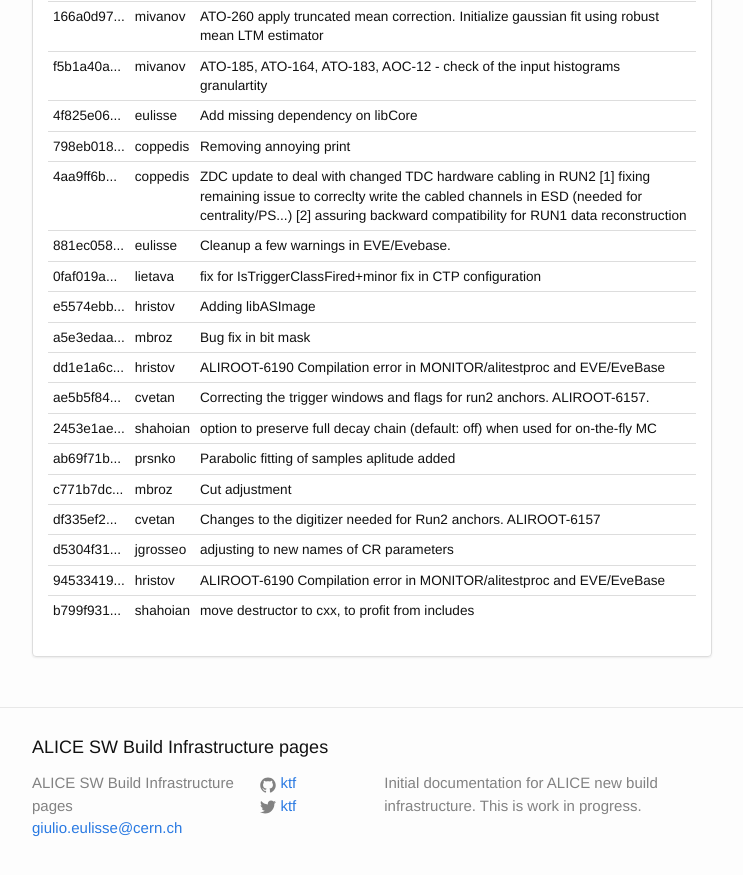
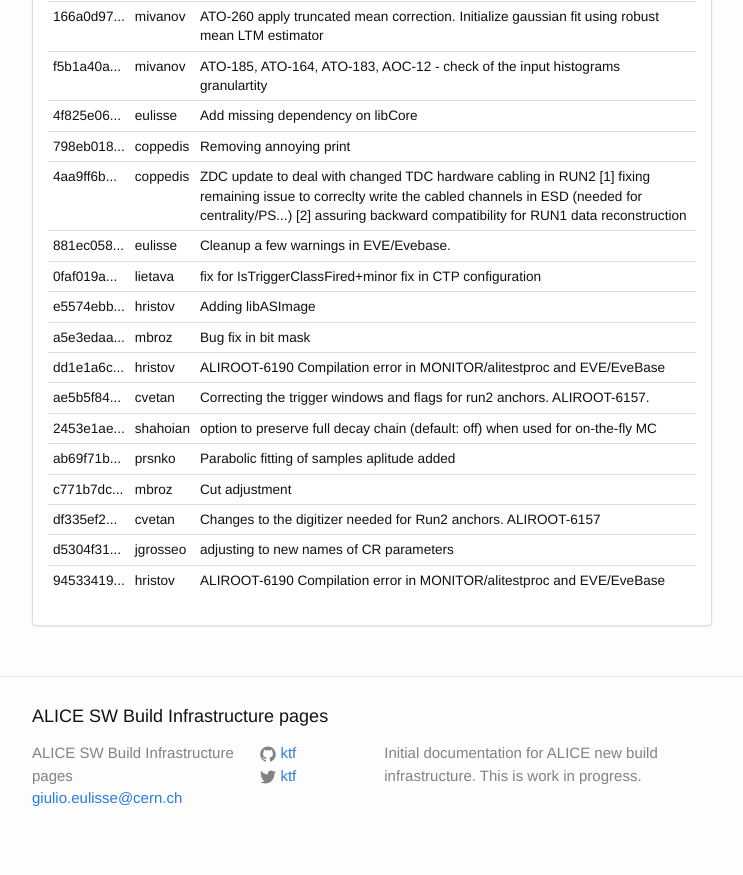
Before and after one commit to alisw/alisw.github.io, a Jekyll site: the page built from index.html, in a window 1280 px wide and 900 px high, scrolled down 42246 px. Shown: the top 875 px of the window, without its empty margins (268-1011 px from the left). Built offline with Jekyll 4.4.1, drawn with Linux system fonts in a browser that asks for light colours; nearby versions of some CDN libraries.

Commit message:
Updated results.

```diff
--- a/_data/commits-aliroot-master.yaml
+++ b/_data/commits-aliroot-master.yaml
@@ -108,8 +108,3 @@
  message: >-
     ALIROOT-6190 Compilation error in MONITOR/alitestproc and EVE/EveBase
  author: !!str hristov
--
- commit: "b799f931f9f05a291d8f5dcfb62f51675f0b94dd"
- message: >-
-    move destructor to cxx, to profit from includes
- author: !!str shahoian
```
Also changed, not shown: _data/tools.json.
